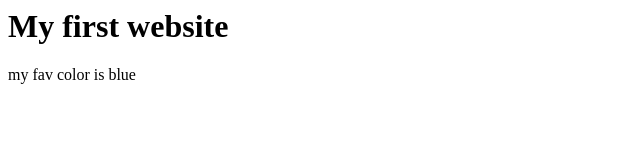
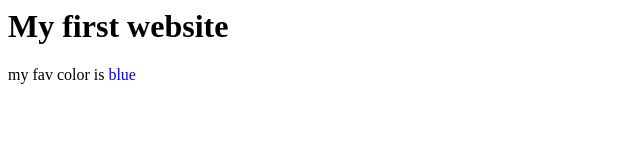
Before and after one commit to Kindsman/cartoon-hero, a plain HTML site: page index.html in a window 1280 px wide. Shown: the full height of the page, 0-640 px from the left. Drawn offline with Linux system fonts and the light colour scheme.

Commit message:
Put a span in

```diff
--- a/index.html
+++ b/index.html
@@ -1,2 +1,2 @@
 <h1>My first website</h1>
-<p>my fav color is blue</p>
+<p>my fav color is <span style="color: blue"> blue</span></p>
```
